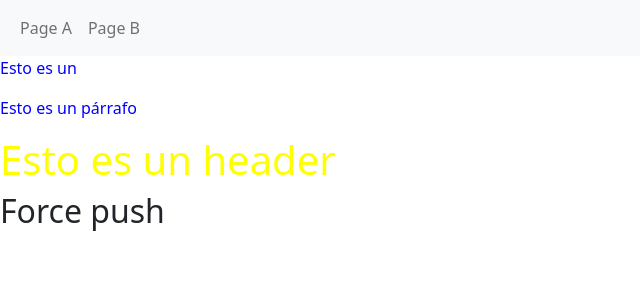
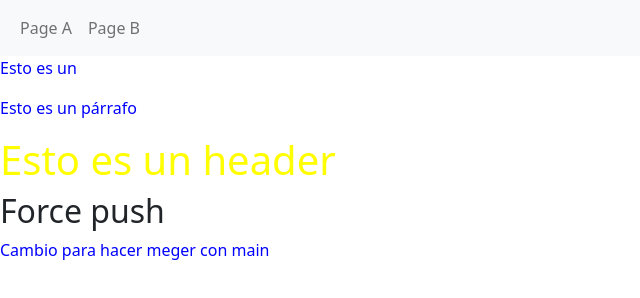
Before and after one commit to URSUS32/TAREA_3_3_5_CR, a plain HTML site: page index.html in a window 1280 px wide. Shown: the whole page, without its empty margins (0-640 px from the left). Drawn offline with nearby package versions, Linux system fonts and the light colour scheme.

Commit message:
Cambio para hacer merge feature_1 a main

```diff
--- a/index.html
+++ b/index.html
@@ -26,6 +26,7 @@
     <p>Esto es un párrafo</p>
     <h1>Esto es un header</h1>
     <h2>Force push</h2>
+    <p>Cambio para hacer meger con main</p>
 </body>
 
 
```
